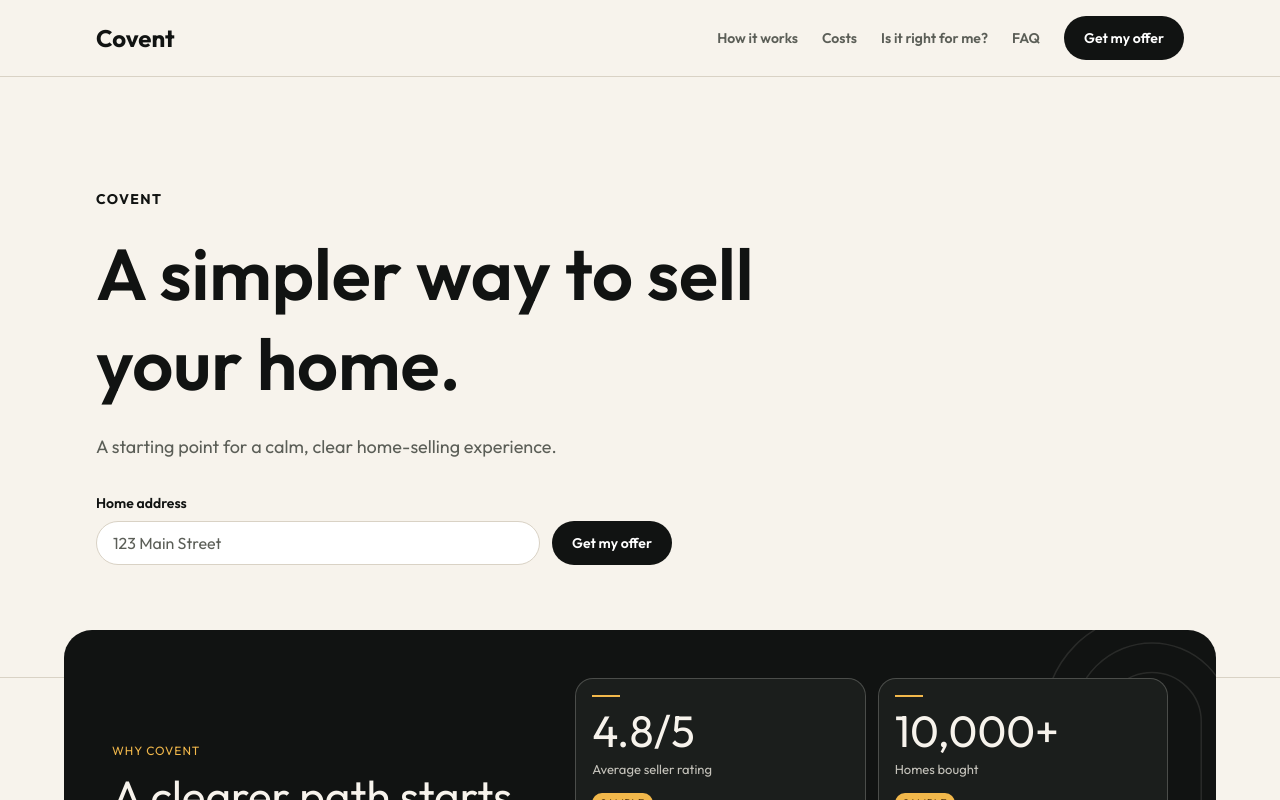
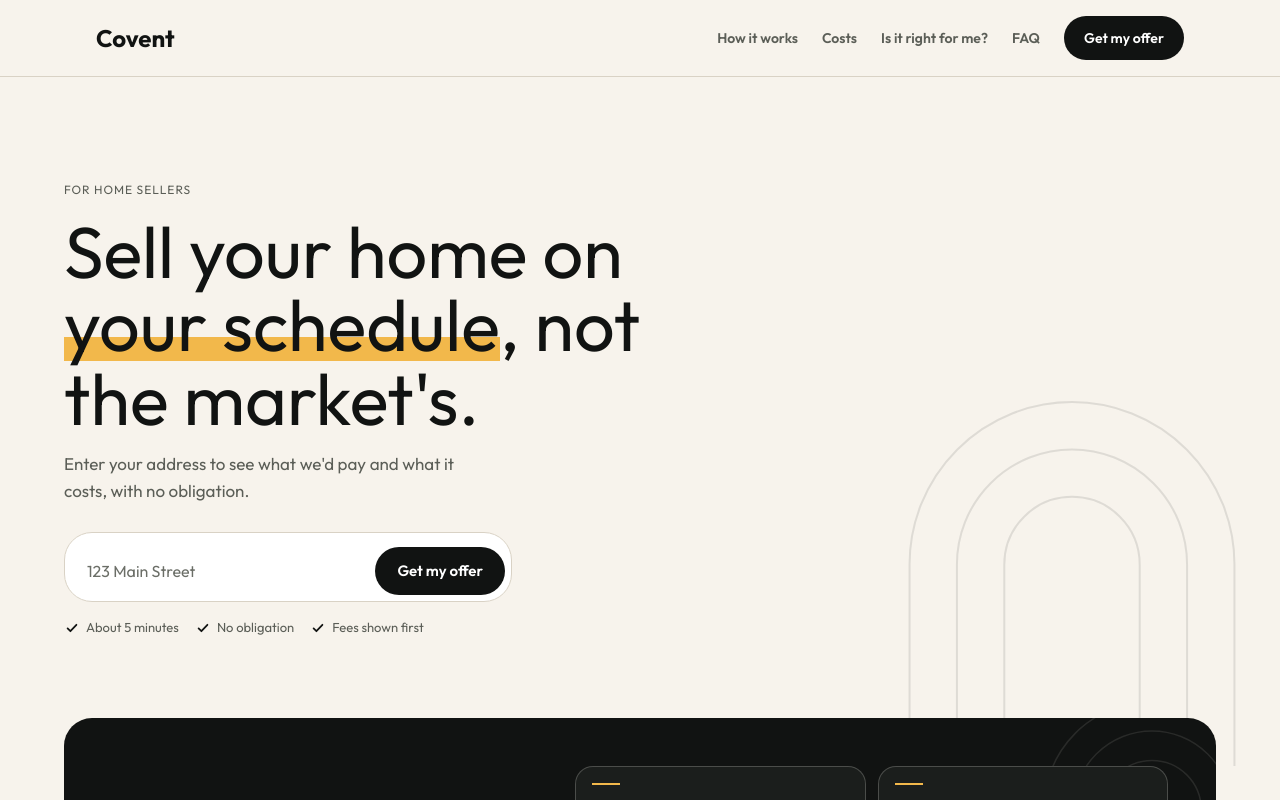
Before and after one commit to muhammadaaribali/covent-frontend-assessment, a Next.js app: page / in a window 1280 px wide. Shown: the top 800 px of the page. Built offline with nearby package versions, Linux system fonts and the light colour scheme.

Commit message:
hero refactor

```diff
--- a/src/app/globals.css
+++ b/src/app/globals.css
@@ -313,6 +313,33 @@ input:focus-visible {
   top: 1rem;
 }
 
+/* Hero */
+.hero { position: relative; overflow: hidden; padding: 4rem 1rem 6rem; scroll-margin-top: 5rem; }
+.hero-inner { position: relative; max-width: 72rem; margin: 0 auto; }
+.hero-arch { position: absolute; right: -2rem; bottom: -2rem; width: 16rem; height: auto; color: var(--c-ink); opacity: 0.1; pointer-events: none; }
+.hero-eyebrow { margin: 0 0 1rem; font-size: 0.75rem; letter-spacing: 0.08em; text-transform: uppercase; color: var(--c-muted); }
+.hero-heading { max-width: 14ch; margin: 0 0 1rem; font-family: var(--font-heading), sans-serif; font-size: 2.5rem; line-height: 1.02; font-weight: 400; color: var(--c-ink); }
+.hero-mark { background: linear-gradient(var(--c-transparent) 64%, var(--c-accent) 64% 90%, var(--c-transparent) 90%); }
+.hero-body { max-width: 26rem; margin: 0 0 1.75rem; font-size: 1.0625rem; line-height: 1.55; color: var(--c-muted); }
+.hero-form { max-width: 28rem; scroll-margin-top: 6rem; }
+.hero-form form { display: flex; flex-wrap: wrap; align-items: center; gap: 0.375rem; padding: 0.375rem; background: var(--c-surface); border: 1px solid var(--c-border); border-radius: 1.75rem; }
+.hero-form label { position: absolute; width: 1px; height: 1px; margin: -1px; padding: 0; overflow: hidden; clip: rect(0, 0, 0, 0); white-space: nowrap; border: 0; }
+.hero-form form > div { display: flex; flex: 1 1 10rem; align-items: center; gap: 0.375rem; min-width: 0; }
+.hero-form input { flex: 1 1 10rem; min-width: 0; min-height: 3rem; padding: 0 1rem; font: inherit; font-size: 1rem; color: var(--c-ink); background: var(--c-transparent); border: 0; border-radius: var(--radius-pill); outline: none; }
+.hero-form input::placeholder { color: var(--c-placeholder); }
+.hero-form input:focus-visible { box-shadow: 0 0 0 3px var(--c-ink), 0 0 0 5px var(--c-accent); }
+.hero-form button[type="submit"] { flex: none; min-height: 3rem; padding: 0 1.375rem; font: inherit; font-size: 0.9375rem; font-weight: 600; color: var(--c-surface); background: var(--c-ink); border: 0; border-radius: var(--radius-pill); cursor: pointer; }
+.hero-form button[type="submit"]:hover { background: var(--c-ink-hover); }
+.hero-form button:focus-visible { outline: 3px solid var(--c-ink); outline-offset: 2px; }
+.hero-form form > p { flex: 1 0 100%; padding: 0.25rem 1rem 0.5rem; color: var(--c-error); font-size: 0.8125rem; }
+.hero-checks { list-style: none; margin: 1rem 0 0; padding: 0; display: flex; flex-wrap: wrap; gap: 0.375rem 1rem; font-size: 0.8125rem; color: var(--c-muted); }
+.hero-checks li { display: inline-flex; align-items: center; gap: 0.375rem; }
+.hero-checks svg { color: var(--c-ink); }
+@media (min-width: 640px) { .hero { padding: 5rem 1.5rem 7rem; } .hero-heading { font-size: 3.5rem; } }
+@media (min-width: 1024px) { .hero { padding: 6.5rem 2rem 8rem; } .hero-heading { font-size: 4.5rem; } .hero-arch { right: 2rem; bottom: -1rem; width: 22rem; } }
+@media (max-width: 479px) { .hero-form form { border-radius: 1.25rem; padding: 0.5rem; } .hero-form form > div { flex-wrap: wrap; } .hero-form input { flex-basis: 100%; } .hero-form button[type="submit"] { flex: 1 0 100%; } .hero-arch { display: none; } }
+@media (prefers-reduced-motion: no-preference) { @keyframes hero-in { from { opacity: 0; transform: translateY(14px); } to { opacity: 1; transform: none; } } .hero-eyebrow, .hero-heading, .hero-body, .hero-form, .hero-checks { animation: hero-in 0.6s ease-out both; } .hero-heading { animation-delay: 0.08s; } .hero-body { animation-delay: 0.16s; } .hero-form { animation-delay: 0.24s; } .hero-checks { animation-delay: 0.32s; } }
+
 /* Trust strip */
 .trust {
   position: relative;
--- a/src/components/sections/Hero.tsx
+++ b/src/components/sections/Hero.tsx
@@ -1,22 +1,35 @@
 import { AddressForm } from "@/components/forms/AddressForm";
-import { Container } from "@/components/ui/Container";
+import { hero } from "@/content/home";
+
+function Check() {
+  return (
+    <svg viewBox="0 0 20 20" width="16" height="16" fill="none" stroke="currentColor" strokeWidth="2.2" strokeLinecap="round" strokeLinejoin="round" aria-hidden="true">
+      <path d="M4.5 10.5l3.5 3.5 7.5-8" />
+    </svg>
+  );
+}
+
 export function Hero() {
   return (
-    <section id="hero" className="border-b border-border py-20 sm:py-28">
-      <Container>
-        <p className="text-sm font-bold uppercase tracking-widest text-forest">
-          Covent
-        </p>
-        <h1 className="mt-5 max-w-3xl text-5xl font-semibold leading-tight sm:text-7xl">
-          A simpler way to sell your home.
+    <section id="hero" className="hero" aria-labelledby="hero-heading">
+      <svg className="hero-arch" viewBox="0 0 260 300" fill="none" stroke="currentColor" strokeWidth="1.5" aria-hidden="true" focusable="false">
+        <path d="M10 300V140a120 120 0 0 1 240 0v160" />
+        <path d="M45 300V140a85 85 0 0 1 170 0v160" />
+        <path d="M80 300V140a50 50 0 0 1 100 0v160" />
+      </svg>
+      <div className="hero-inner">
+        <p className="hero-eyebrow">{hero.eyebrow}</p>
+        <h1 id="hero-heading" className="hero-heading">
+          {hero.before}<span className="hero-mark">{hero.highlight}</span>{hero.after}
         </h1>
-        <p className="mt-6 max-w-xl text-lg text-muted">
-          A starting point for a calm, clear home-selling experience.
-        </p>
-        <div className="mt-8 max-w-xl">
+        <p className="hero-body">{hero.body}</p>
+        <div id="hero-address" className="hero-form">
           <AddressForm />
         </div>
-      </Container>
+        <ul className="hero-checks">
+          {hero.checks.map((check) => <li key={check}><Check />{check}</li>)}
+        </ul>
+      </div>
     </section>
   );
 }
--- a/src/components/sections/HowItWorks.tsx
+++ b/src/components/sections/HowItWorks.tsx
@@ -4,7 +4,7 @@ import { useEffect, useRef, useState } from "react";
 import { howIntro, steps } from "@/content/home";
 import { HowScene } from "./HowItWorksScenes";
 
-const INTERVAL = 2700;
+const INTERVAL = 5000;
 
 export function HowItWorks() {
   const stageRef = useRef<HTMLDivElement>(null);
@@ -12,7 +12,6 @@ export function HowItWorks() {
   const [canAuto, setCanAuto] = useState(false);
   const [inView, setInView] = useState(false);
 
-  // Motion preference + visibility of the scene
   useEffect(() => {
     const mq = window.matchMedia("(prefers-reduced-motion: reduce)");
     const sync = () => setCanAuto(!mq.matches);
@@ -28,8 +27,6 @@ export function HowItWorks() {
     };
   }, []);
 
-  // Loop forever. The timer restarts whenever the active step changes,
-  // so a clicked step always gets its full time on screen.
   useEffect(() => {
     if (!canAuto || !inView) return;
     const id = setTimeout(() => setActive((a) => (a + 1) % steps.length), INTERVAL);
@@ -79,7 +76,6 @@ export function HowItWorks() {
         </div>
 
         <div className="hiw-foot">
-          {/* Change the href to your hero address field's id */}
           <a className="hiw-cta" href="#hero-address">Start with your address</a>
           <p className="hiw-note">No obligation. Times, figures and the example address are sample content.</p>
         </div>
--- a/src/content/home.ts
+++ b/src/content/home.ts
@@ -1,4 +1,13 @@
 export type SectionCopy = { id: string; heading: string; description: string };
+
+export const hero = {
+  eyebrow: "For home sellers",
+  before: "Sell your home on ",
+  highlight: "your schedule",
+  after: ", not the market's.",
+  body: "Enter your address to see what we'd pay and what it costs, with no obligation.",
+  checks: ["About 5 minutes", "No obligation", "Fees shown first"],
+};
 
 export const trustStats = [
   {
```
